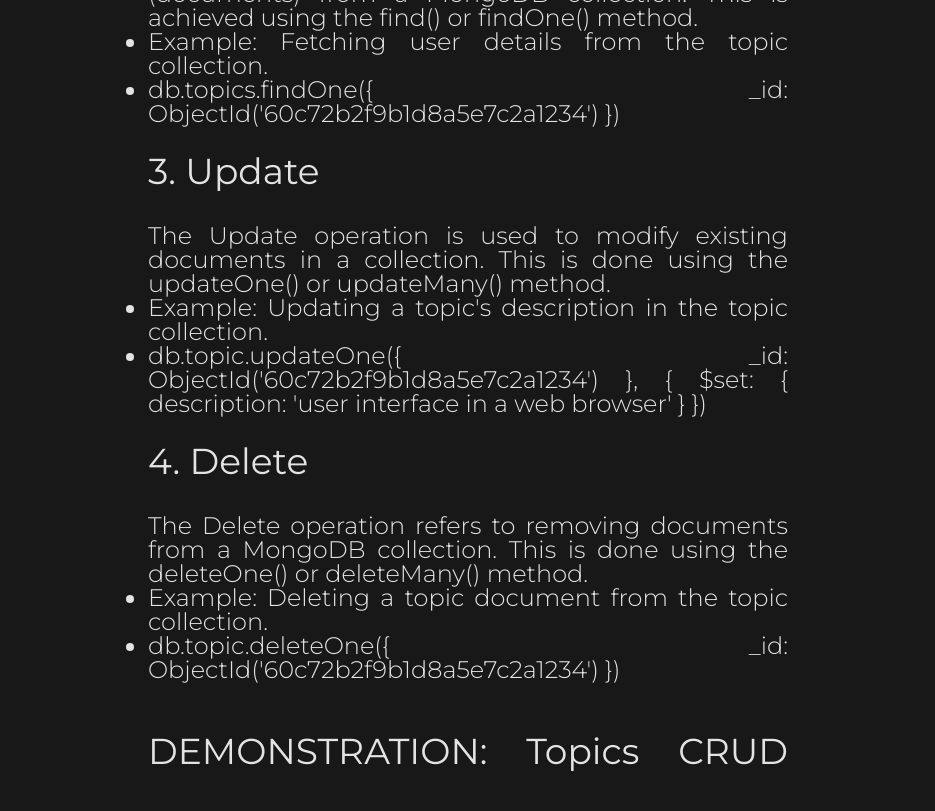
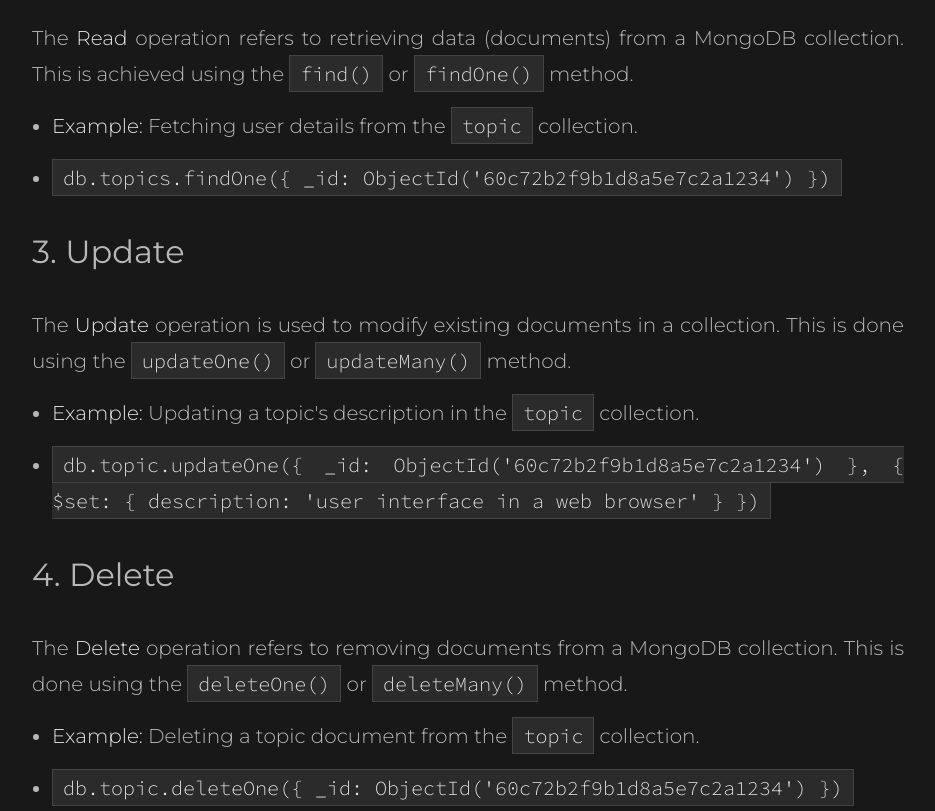
Before and after one commit to Roman-Octavian/sys-dev-nosql-dbs, a website: page client/pages/document-databases-crud-methods/index.html in a window 1280 px wide. Shown: the part 758-1569 px from the top of the page, without its empty margins (172-1107 px from the left). Drawn offline with Linux system fonts and the light colour scheme; no server answers.

Commit message:
try to fix styling a little bit

```diff
--- a/client/pages/document-databases-crud-methods/index.html
+++ b/client/pages/document-databases-crud-methods/index.html
@@ -34,50 +34,54 @@
       <div id="page-cont-crud">
         <h1>CRUD Operations with MongoDB</h1>
 
-        <p>
+        <p class="text">
           CRUD is an acronym that stands for Create, Read, Update, and Delete. These are the basic
           operations performed in a database or a data-driven application. In this example, we will
           explain how CRUD operations work with MongoDB, a NoSQL database.
         </p>
 
         <h2>1. Create</h2>
-        <p>
+        <p class="text">
           The <strong>Create</strong> operation refers to the action of adding new data (document)
           to a MongoDB collection. This is done using the <code>insertOne()</code> or
           <code>insertMany()</code> method in MongoDB.
         </p>
         <ul>
-          <li>
+          <li class="list-item">
             <strong>Example:</strong> Adding a new user document to a <code>topic</code> collection.
           </li>
-          <li><code>db.topic.insertOne({ name: 'Frontend', description: 'web GUI' })</code></li>
+          <li class="list-item">
+            <code>db.topic.insertOne({ name: 'Frontend', description: 'web GUI' })</code>
+          </li>
         </ul>
 
         <h2>2. Read</h2>
-        <p>
+        <p class="text">
           The <strong>Read</strong> operation refers to retrieving data (documents) from a MongoDB
           collection. This is achieved using the <code>find()</code> or
           <code>findOne()</code> method.
         </p>
         <ul>
-          <li>
+          <li class="list-item">
             <strong>Example:</strong> Fetching user details from the <code>topic</code> collection.
           </li>
-          <li><code>db.topics.findOne({ _id: ObjectId('60c72b2f9b1d8a5e7c2a1234') })</code></li>
+          <li class="list-item">
+            <code>db.topics.findOne({ _id: ObjectId('60c72b2f9b1d8a5e7c2a1234') })</code>
+          </li>
         </ul>
 
         <h2>3. Update</h2>
-        <p>
+        <p class="text">
           The <strong>Update</strong> operation is used to modify existing documents in a
           collection. This is done using the <code>updateOne()</code> or
           <code>updateMany()</code> method.
         </p>
         <ul>
-          <li>
+          <li class="list-item">
             <strong>Example:</strong> Updating a topic's description in the
             <code>topic</code> collection.
           </li>
-          <li>
+          <li class="list-item">
             <code
               >db.topic.updateOne({ _id: ObjectId('60c72b2f9b1d8a5e7c2a1234') }, { $set: {
               description: 'user interface in a web browser' } })</code
@@ -86,17 +90,19 @@
         </ul>
 
         <h2>4. Delete</h2>
-        <p>
+        <p class="text">
           The <strong>Delete</strong> operation refers to removing documents from a MongoDB
           collection. This is done using the <code>deleteOne()</code> or
           <code>deleteMany()</code> method.
         </p>
         <ul>
-          <li>
+          <li class="list-item">
             <strong>Example:</strong> Deleting a topic document from the
             <code>topic</code> collection.
           </li>
-          <li><code>db.topic.deleteOne({ _id: ObjectId('60c72b2f9b1d8a5e7c2a1234') })</code></li>
+          <li class="list-item">
+            <code>db.topic.deleteOne({ _id: ObjectId('60c72b2f9b1d8a5e7c2a1234') })</code>
+          </li>
         </ul>
 
         <br />
--- a/client/pages/document-databases-crud-methods/styles.css
+++ b/client/pages/document-databases-crud-methods/styles.css
@@ -1,8 +1,56 @@
+@import url('https://fonts.googleapis.com/css2?family=Source+Code+Pro:wght@300&display=swap');
+
+main {
+  flex-direction: column;
+  max-width: 1000px;
+  margin: 4rem auto;
+  padding: 0 4rem;
+}
+
+.text {
+  color: #b7b7b7;
+  font-size: 1.25rem;
+  line-height: 1.75;
+  margin-bottom: 1rem;
+}
+
+ul {
+  color: #cdcdcd;
+  font-size: 1.25rem;
+  margin-left: 20px;
+}
+
+.list-item {
+  margin-bottom: 0.5rem;
+  color: #b7b7b7;
+  font-size: 1.25rem;
+  line-height: 1.75;
+  margin-bottom: 1rem;
+}
+
+h2 {
+  margin-bottom: 1rem;
+  line-height: 3.5rem;
+  font-size: 2rem;
+  font-weight: 400;
+  color: #b7b7b7;
+}
+
+code {
+  background-color: #2b2b2b;
+  padding-left: 10px;
+  padding-right: 10px;
+  padding-bottom: 5px;
+  padding-top: 5px;
+  font-family: 'Source Code Pro', monospace;
+  font-weight: 100;
+  border: 1px solid #444;
+}
+
 /* Container for CRUD section */
 #page-cont-crud {
   color: #cdcdcd;
   text-align: justify;
-  max-width: 50vw;
   margin-bottom: 3em;
   font-size: x-large;
 }
@@ -65,6 +113,11 @@
 /* Delete button with a red color */
 .delete-btn {
   background-color: #af4c58;
+  min-width: 64px;
+}
+
+.save-btn {
+  min-width: 64px;
 }
 
 /* Disabled button styling */
```
